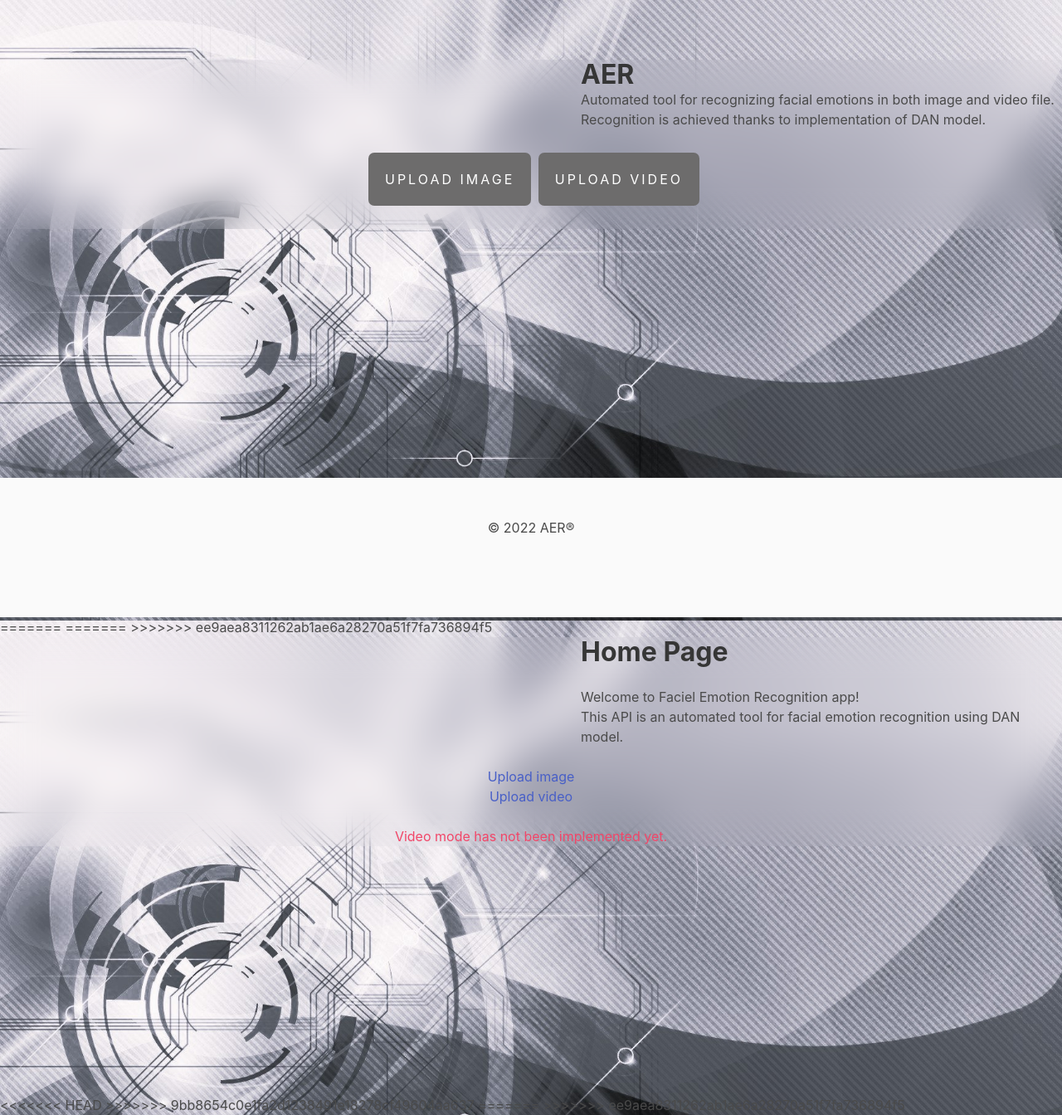
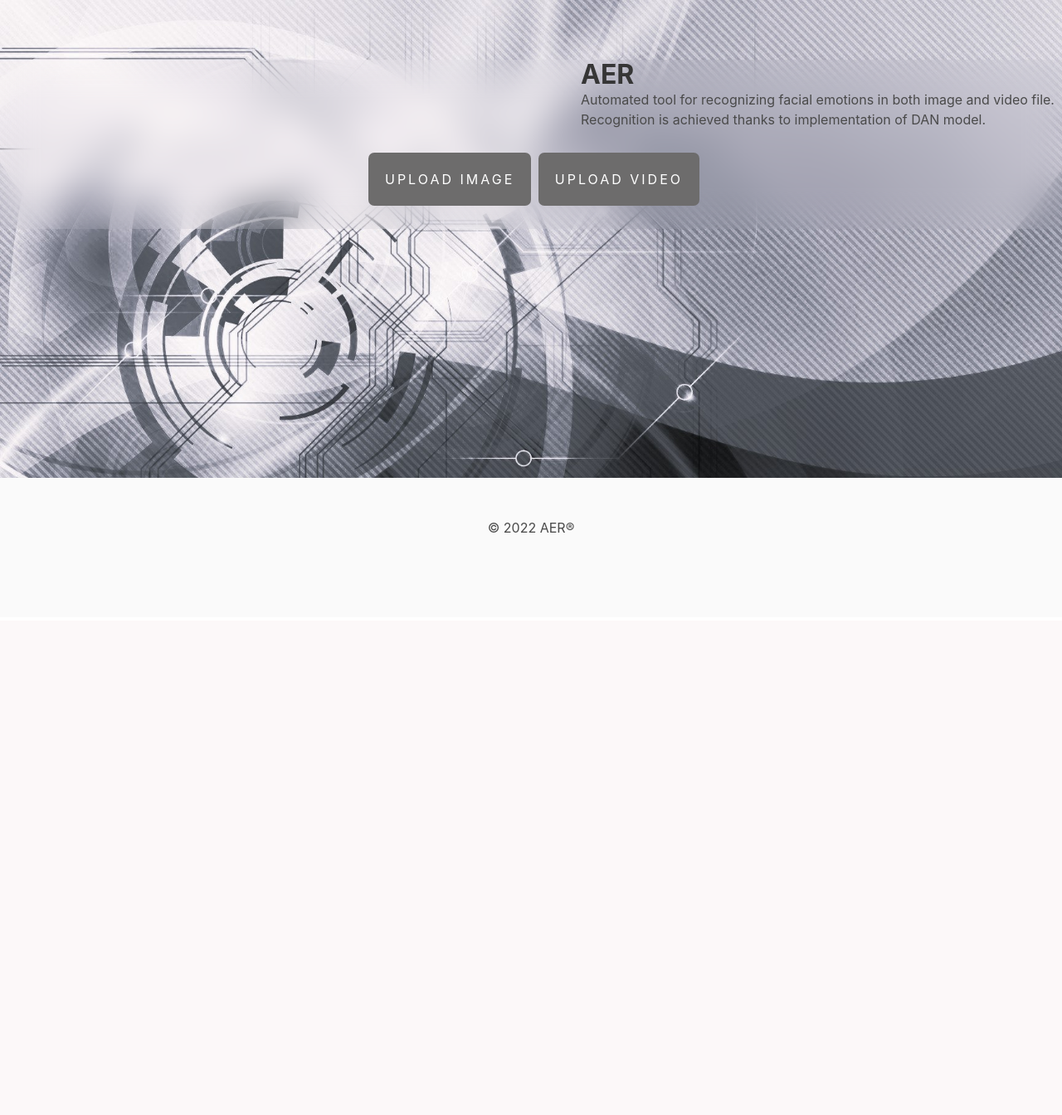
Before and after one commit to p-mar/AER, a Django app: template ferapp/templates/home.html in a window 1280 px wide. Shown: the part 52-1396 px from the top of the page at 83% size. After the commit the page ends 694 px from the top, so only its background shows below. Run offline with Django 4.2, Linux system fonts and the light colour scheme; the template is opened without the code that fills it, so the values that code supplies are empty.

Commit message:
Update home.html

```diff
--- a/ferapp/templates/home.html
+++ b/ferapp/templates/home.html
@@ -3,22 +3,13 @@
 
 <head>
     <title>
-<<<<<<< HEAD
-<<<<<<< HEAD
         AER - Home
-=======
-        Home - FER
->>>>>>> 9bb8654c0e1fa2d1238491e18278cf49604aa637
-=======
-        Home - FER
->>>>>>> ee9aea8311262ab1ae6a28270a51f7fa736894f5
     </title>
     <link rel="stylesheet"
           href="https://cdn.jsdelivr.net/npm/bulma@0.9.3/css/bulma.min.css">
     <style>
     .page {text-align: center;}
-<<<<<<< HEAD
-<<<<<<< HEAD
+
 </style>
 {% load static %}
 <link rel="stylesheet" href="{% static 'css/navig_bar.css' %}"/>
@@ -73,36 +64,7 @@
     <p>© 2022 AER®</p>
   </footer></div>
 
-=======
-=======
->>>>>>> ee9aea8311262ab1ae6a28270a51f7fa736894f5
 
-</style>
-</head>
-
-<body style="background-color:#EEEEEE;">
-<br>
-<div class="page">
-<div class ="title">Home Page</div>
-<div class="text">
-<p>Welcome to Faciel Emotion Recognition app!</p>
-<p>This API is an automated tool for facial emotion recognition using DAN model.</p>
-</div>
-<p>
-<br>
-<div class="image">
-<a href="upload_image/">Upload image</a></div>
-<div class="video">
-<a href="upload_video/">Upload video</a></div>
-<br>
-</p>
-<div class="info has-text-danger">
-<p>Video mode has not been implemented yet.</p></div>
-</div>
-<<<<<<< HEAD
->>>>>>> 9bb8654c0e1fa2d1238491e18278cf49604aa637
-=======
->>>>>>> ee9aea8311262ab1ae6a28270a51f7fa736894f5
 </body>
 
 </html>
```
